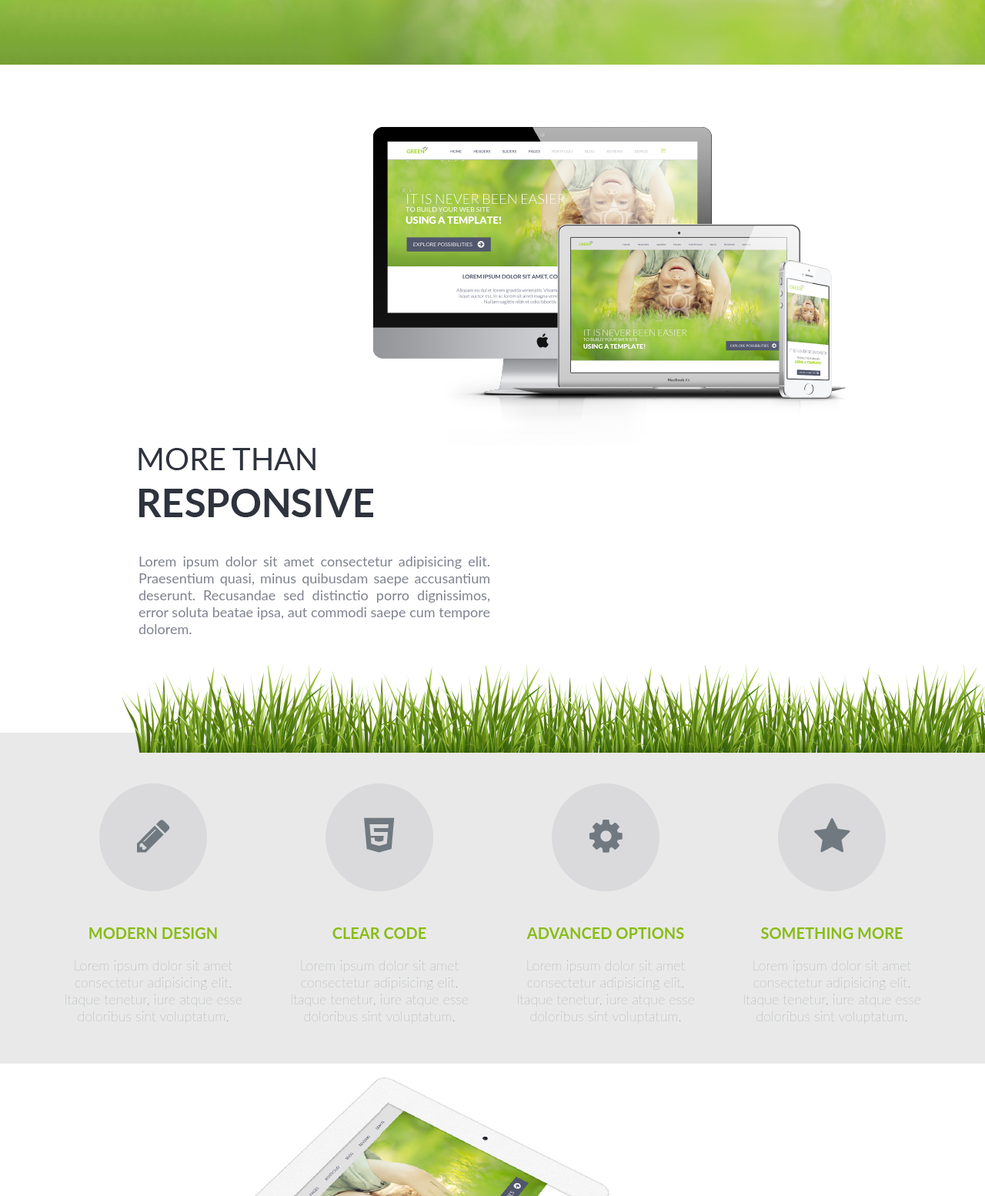
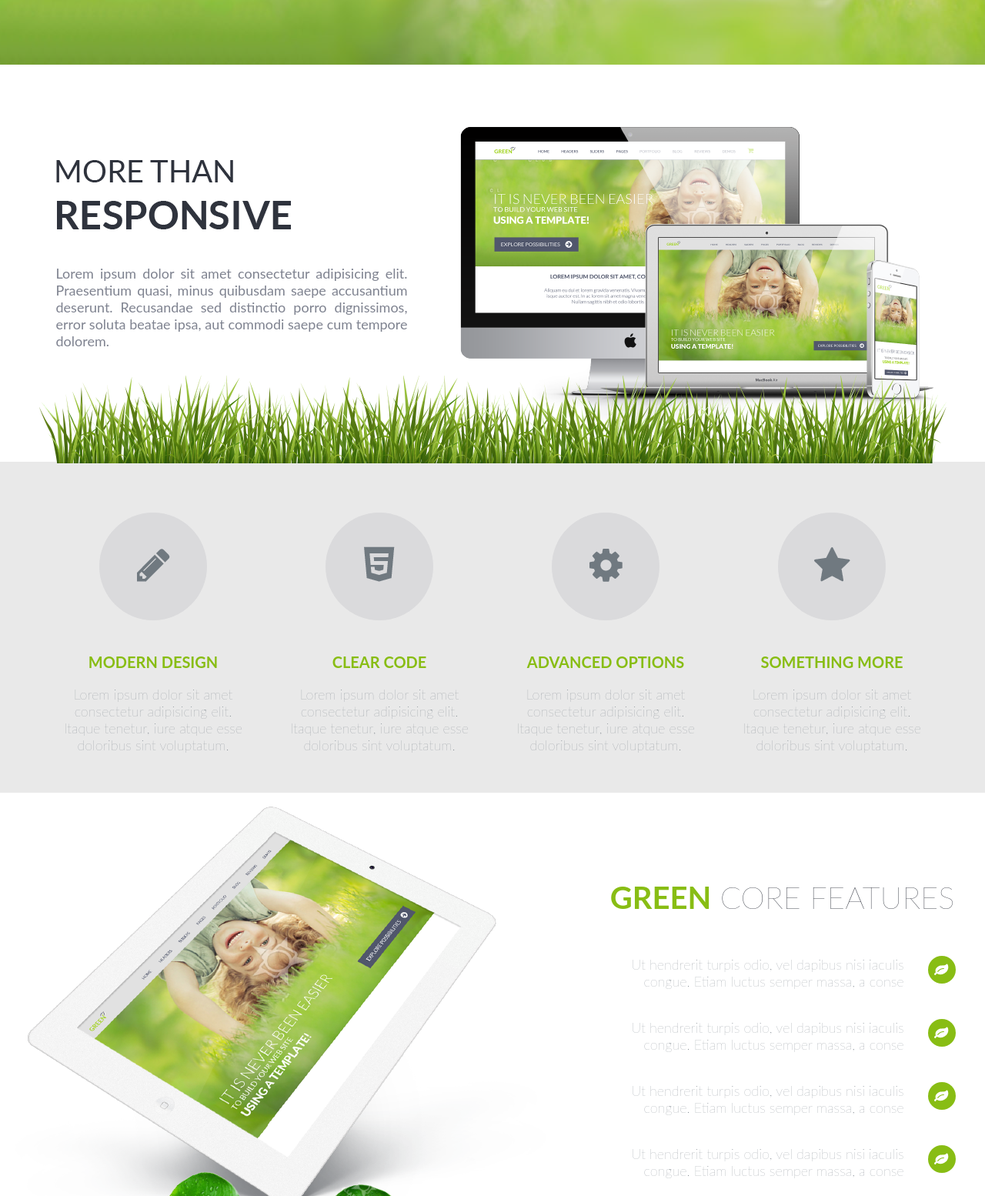
Before and after one commit to Slava-Sanin/Sogo-test, a plain HTML site: page index.html in a window 1280 px wide. Shown: the part 470-2024 px from the top of the page at 77% size. Drawn offline with nearby package versions, Linux system fonts and the light colour scheme.

Commit message:
Update style.css

```diff
--- a/style.css
+++ b/style.css
@@ -97,9 +97,11 @@ nav{
 #section2{
     min-height: 521px;
     background-color: white;
+    margin-bottom: -99px;
 }
 #sec2_container{
-    padding: 0 158px;
+    margin: 0 auto;
+    max-width: fit-content;
 }
 .more{
     padding: 124px 34px 124px 22px;
@@ -109,7 +111,7 @@ nav{
 .comp{
     float: right;
     padding: 81px 0 0 34px;
-    margin-right: 23px;
+    margin-right: 17px;
 }
 #sec2_container > div.more > p{
     padding-top: 43px;
@@ -119,8 +121,10 @@ nav{
 }
 .trava{
     z-index: 10;
-    margin-top: -88px;
-    position: absolute;
+    position: relative;
+    top: -94px;
+    overflow: hidden;
+    clear: both;
 }
 
 
@@ -162,13 +166,15 @@ nav{
 
 
 #section4{
-    padding: 18px 167px 0;
+    padding: 18px 0 0;
     min-height: 600px;
     box-sizing: border-box;
 }
 #section4 .wrapper{
     display: flex;
     flex-wrap: wrap;
+    max-width: max-content;
+    margin: 0 auto;
 }
 #section4 > div > div:nth-child(1){
     width: 642px;
@@ -186,7 +192,6 @@ nav{
     text-align: right;
 }
 #section4 .green_block{
-    width: 434px;
     padding: 19px;
     margin-left: 36px;
     display: flex;
@@ -195,7 +200,7 @@ nav{
     font-size: 18px;
     font-weight: 100;
     color: #707980;
-    width: 365px;
+    max-width: 414px;
     text-align: right;
 }
 #section4 .leaf{
@@ -209,7 +214,7 @@ nav{
     margin-left: 31px;
 }
 #section4 .green{
-    margin-left: 16px;
+    margin-left: 44px;
     margin-top: 74px;
 }
 
@@ -413,10 +418,8 @@ nav{
 
 footer{
     background-color: #2f333d;
-    height: 344px;
     width: 100%;
     box-sizing: border-box;
-    position: relative;
 }
 footer .wrapper{
     margin: 45px 10% 0px;
@@ -424,7 +427,6 @@ footer .wrapper{
     display: inline-flex;
 }
 .endless{
-    position: absolute;
     clear: both;
     background-color: #e7e7e7;
     text-transform: uppercase;
@@ -433,8 +435,7 @@ footer .wrapper{
     font-size: 10px;
     height: 51px;
     width: 100%;
-    margin-bottom: 0px;
-    bottom: 0px;
+    margin-top: 13px;
 }
 .endless p{
     line-height: 5.1;
```
